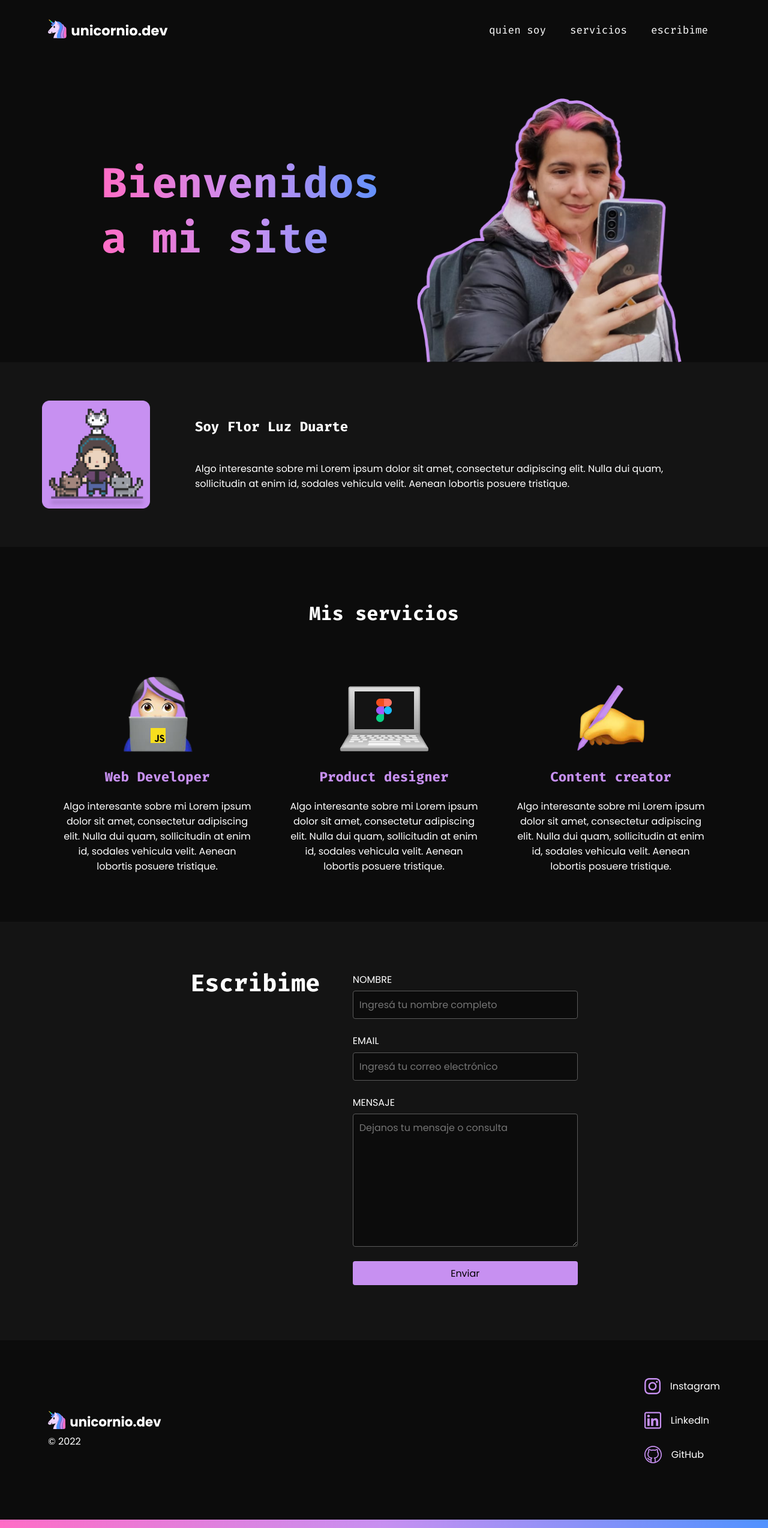
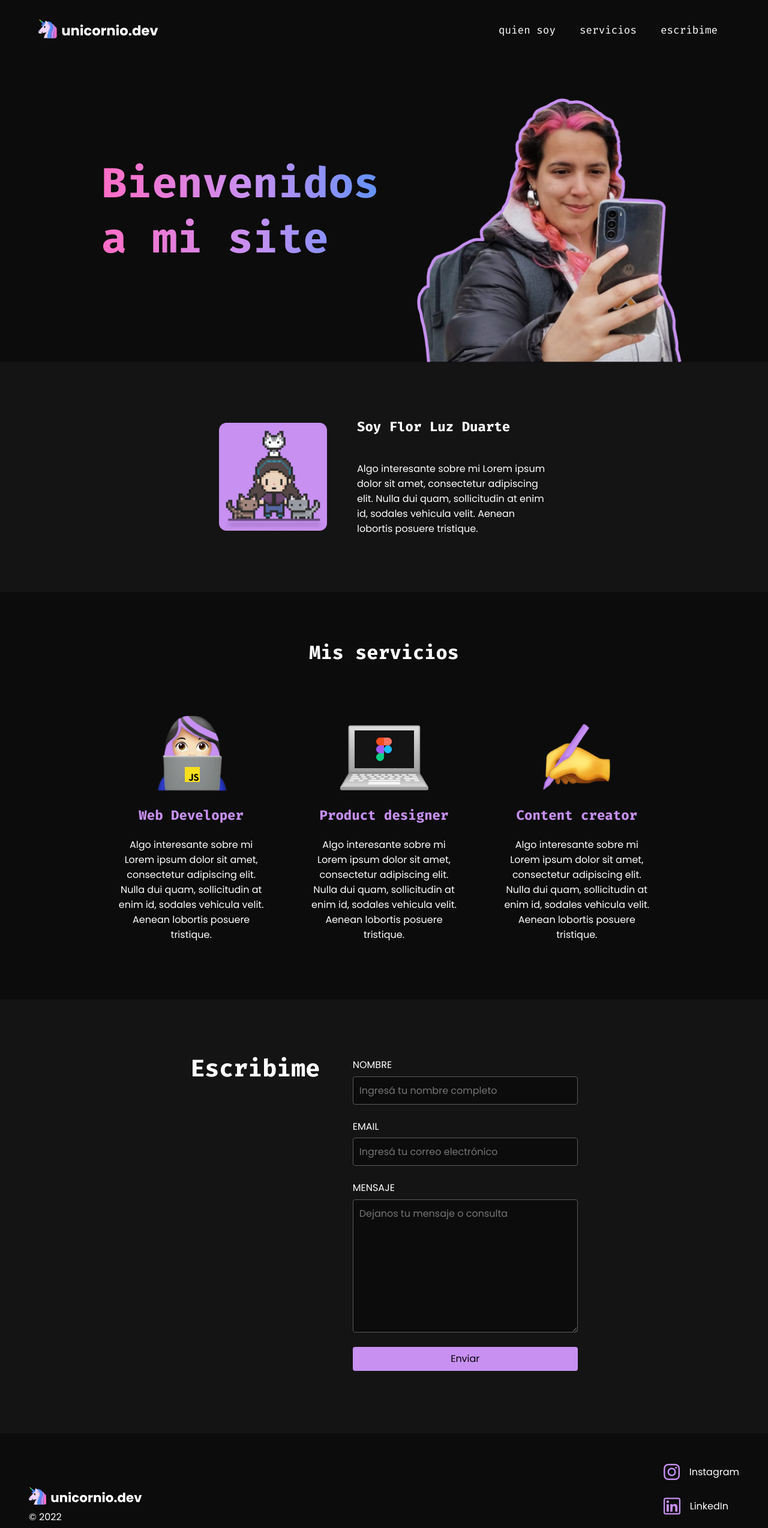
Before and after one commit to florluzduarte/dwf-apx-mod-3, a plain HTML site: page index.html in a window 1280 px wide. Shown: the top 2548 px of the page at 60% size. Drawn offline with Linux system fonts and the light colour scheme.

Commit message:
Debug y resultado final

```diff
--- a/index.css
+++ b/index.css
@@ -1,11 +1,6 @@
 * {
     box-sizing: border-box;
 }
-/*
-html{
-    display: flex;
-    justify-content: center;
-} */
 
 html, body {
     box-sizing: border-box;
@@ -37,7 +32,7 @@ body {
     display: flex;
     justify-content: space-between;
     height: 80px;
-    padding: 0px 45px;
+    margin: 0px 25px;
     align-items: center;
 }
 
@@ -66,7 +61,7 @@ body {
 
     .navbar__container {
         height: 100px;
-        padding: 0px 42px;
+        margin: 0px 45px;
     }
 
     .navbar__logo {
@@ -77,7 +72,8 @@ body {
 
 @media screen and (min-width: 769px) {
     .navbar__container {
-        padding: 0px 80px;
+        /* padding: 0px 80px; */
+        margin: 0px 64px;
     }
 
     .navbar__btn {
@@ -113,10 +109,18 @@ body {
     }
 }
 
+@media screen and (min-width: 1919px) {
+    .navbar__container {
+        margin: 0px 300px;
+    }
+}
+
 
 /* ------------------------------------ */
 
 /* Sección Hero */
+
+/* ------------------------------------ */
 
 .hero {
     background-color: #0C0C0C;
@@ -133,7 +137,7 @@ body {
     justify-content: space-around;
     align-items: center;
     max-width: 1366px;
-    padding: 0px 25px;
+    margin: 0px 25px;
 }
 
 .hero__title {
@@ -143,6 +147,7 @@ body {
     background-color: #C790F1;
     background-image: linear-gradient(to right, #FF6DC6 0%, #C790F1 50%, #5092FF 100%);
     background-size: 100%;
+    background-clip: text;
     -webkit-background-clip: text;
     -moz-background-clip: text;
     -webkit-text-fill-color: transparent;
@@ -172,7 +177,6 @@ body {
     .hero__container{
         flex-direction: row;
         justify-content: space-around;
-        padding: 0px 42px;
     }
 
     .hero__title {
@@ -188,7 +192,6 @@ body {
 
 @media screen and (min-width: 1025px) {
     .hero__container{
-        padding: 0px 80px;
         justify-content: space-between;
         max-width: 1366px;
     }
@@ -211,6 +214,8 @@ body {
 
 /* Sección About Me */
 
+/* ------------------------------------ */
+
 .about {
     background-color: #141414;
     height: fit-content;
@@ -225,8 +230,9 @@ body {
     flex-direction: column;
     justify-content: center;
     align-items: center;
-    padding: 0px 25px;
+    margin: 0px 36px;
     max-width: 375px;
+    width: 100%;
 }
 
 .about__text--wrapper {
@@ -234,7 +240,7 @@ body {
     flex-direction: column;
     color: #fff;
     text-align: center;
-    padding: 0px 25px;
+    width: 100%;
 }
 
 .about__title {
@@ -258,10 +264,6 @@ body {
 
 @media screen and (max-width: 281px) {
 
-    .about__container {
-        padding: 0 10px;
-    }
-
     .about__title {
         font-size: 1.1rem;
     }
@@ -278,18 +280,19 @@ body {
         flex-direction: row;
         justify-content: center;
         align-items: center;
-        padding: 45px;
     }
 
     .about__container {
         flex-direction: row-reverse;
-        justify-content: space-between;
+        justify-content: center;
         align-items: center;
-        max-width: 1366px;
+        max-width: 550px;
+        margin: 45px 0px;
     }
 
     .about__text--wrapper {
-        margin-left: 50px;
+        margin: 0px 0px 0px 50px;
+        padding: 0px;
         text-align: left;
     }
 
@@ -301,10 +304,20 @@ body {
     }
 }
 
+@media screen and (min-width: 1365px) {
+    .about__container {
+        margin: 64px 0px;
+        max-width: 700px;
+    }
+}
+
 
 /* ------------------------------------ */
 
 /* Sección servicios */
+
+/* ------------------------------------ */
+
 
 .services {
     background-color: #0C0C0C;
@@ -312,7 +325,8 @@ body {
     flex-direction: column;
     justify-content: center;
     align-items: center;
-    padding: 42px 25px;
+    margin: 48px 25px 0px 25px;
+    max-width: 375px;
     width: 100%;
 }
 
@@ -322,6 +336,7 @@ body {
     font-size: 2rem;
     color: #fff;
     text-align: center;
+    margin: 0px;
 }
 
 .services__cards {
@@ -330,7 +345,7 @@ body {
     justify-content: center;
     align-content: center;
     text-align: center;
-    padding: 0px 25px;
+    margin: 48px;
     grid-gap: 3rem;
     max-width: 375px;
 }
@@ -363,21 +378,27 @@ body {
 
 @media screen and (min-width: 767px) {
     .services {
-        padding: 42px 45px;
+        margin: 48px 0px;
     }
+
     .services__cards {
         grid-template-columns: 1fr 1fr 1fr;
-        max-width: 100%;
+        max-width: 700px;
+        margin: 36px 0px;
+        width: 100%;
+        grid-gap: 5rem;
     }
 }
 
 @media screen and (min-width: 1023px) {
     .services {
-        padding: 64px 80px;
+        margin: 80px 0px;
+        max-width: 900px;
+        width: 100%;
     }
 
-    .services__container{
-        max-width: 1366px;
+    .services__cards {
+        margin: 0px;
     }
 
     .services__title {
@@ -390,9 +411,36 @@ body {
     }
 }
 
+@media screen and (min-width: 1365px) {
+    .services {
+        max-width: 1200px;
+    }
+
+    .services__cards {
+        grid-gap: 6rem;
+    }
+}
+
+@media screen and (min-width: 1919px) {
+    .services {
+        margin: 110px 0px;
+        max-width: 1320px;
+    }
+
+    .services__cards {
+        max-width: 1366px;
+        grid-gap: 8rem;
+        width: 100%;
+    }
+}
+
+
 /* ------------------------------------ */
 
 /* Sección Escribime */
+
+/* ------------------------------------ */
+
 
 .contact {
     background-color: #141414;
@@ -400,15 +448,17 @@ body {
     flex-direction: column;
     justify-content: center;
     align-items: center;
-    padding: 25px;
+    margin: 0px;
     width: 100%;
 }
 
 .contact__container {
+    width: 100%;
     display: flex;
     flex-direction: column;
     justify-content: center;
     align-items: center;
+    margin: 36px 0px;
 }
 
 .contact__title {
@@ -490,15 +540,15 @@ body {
         flex-direction: row;
         align-items: flex-start;
         justify-content: space-around;
-        padding: 60px 0px;
+        padding: 36px 0px;
     }
 
     .contact__container {
         flex-direction: row;
         align-items: flex-start;
         justify-content: space-around;
-        min-width: 700px;
-        max-width: 1366px;
+        max-width: 700px;
+        width: 100%;
     }
 
     .contact__title {
@@ -520,6 +570,9 @@ body {
 
 /* Sección footer */
 
+/* ------------------------------------ */
+
+
 .footer {
     background-color: #0C0C0C;
     width: 100%;
@@ -529,15 +582,14 @@ body {
     display: flex;
     flex-direction: column;
     align-items: flex-start;
-    padding: 0px 35px;
+    margin: 36px 36px;
 }
 
 .footer__logo--wrapper {
-    /* border: 2px solid red; */
     display: flex;
     flex-direction: column;
     align-items: flex-start;
-    margin: 3rem 0rem;
+    margin: 2rem 0rem;
 }
 
 .footer__logo{
@@ -555,7 +607,7 @@ body {
 .footer__social-media--container {
     display: flex;
     flex-direction: column;
-    margin-bottom: 2rem;
+
 }
 
 .footer__social-media--link {
@@ -569,7 +621,7 @@ body {
 }
 
 .footer__social-media--logo {
-    padding-right: 1rem;
+    margin-right: 1rem;
 }
 
 .footer__social-media--title {
@@ -593,16 +645,20 @@ body {
     color: #0C0C0C;
     font-family: "poppins", sans-serif;
     font-size: 0.875rem;
+    margin: 0px;
+}
+
+@media screen and (min-width: 539px) {
+
+    .footer__links--container {
+        margin: 36px 54px;
+    }
 }
 
 @media screen and (min-width: 767px) {
 
-    .footer {
-        padding-top: 3rem;
-    }
-
     .footer__container {
-        max-width: 1366px;
+        max-width: 100%;
     }
 
     .footer__links--container {
@@ -610,16 +666,7 @@ body {
         flex-direction: row;
         justify-content: space-between;
         align-items: center;
-        padding: 0rem 3rem 3rem 3rem;
-    }
-
-    .footer__social-media--container {
-        padding-bottom: 0rem;
-    }
-
-    .footer__credits {
-        padding: 0px;
-        margin: 0px;
+        margin: 36px 48px 36px 48px;
     }
 
     .footer__credits--text {
@@ -628,8 +675,15 @@ body {
 
 }
 
-@media screen and (min-width: 769px) {
+@media screen and (min-width: 1365px) {
+
     .footer__links--container {
-        padding: 0rem 5rem 3rem 5rem;
+        margin: 36px 80px 36px 80px;
     }
 }
+
+@media screen and (min-width: 1919px) {
+    .footer__links--container {
+        margin: 64px 300px 64px 300px;
+    }
+}
```
